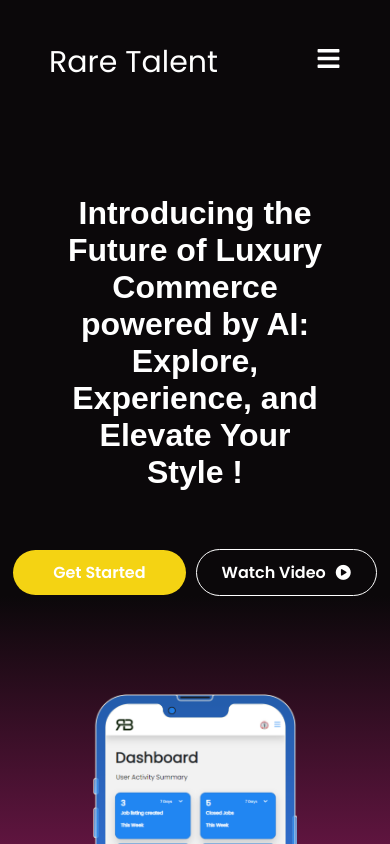
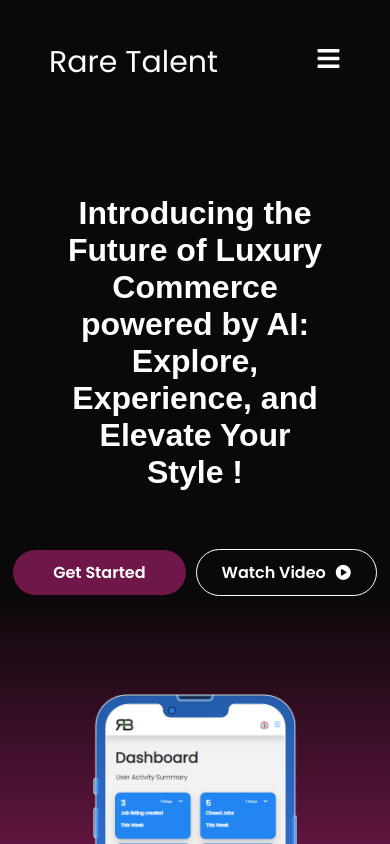
Before and after one commit to somethingofscientist/ats_landing_black_web, a React (Create React App) app: page / in a window 390 px wide. Shown: the top 844 px of the page. Built offline with nearby package versions, Linux system fonts and the light colour scheme.

Commit message:
adding bg black

```diff
--- a/src/components/curve/Curve.module.css
+++ b/src/components/curve/Curve.module.css
@@ -21,6 +21,7 @@
 
   /* new change AG */
   background: linear-gradient(#0B080A, #6F1749, #CB5E9C);
+  /* background-color: red; */
 }
 
 .white_curve {
--- a/src/components/curve2/Curve.module.css
+++ b/src/components/curve2/Curve.module.css
@@ -25,7 +25,7 @@
   }
 
   .white_curve {
-    height: 100vh;
+    /* height: 100vh; */
     /* border-radius:50%; */
     z-index: 1;
     width: 150%;
--- a/src/components/footer_curve/Curve.module.css
+++ b/src/components/footer_curve/Curve.module.css
@@ -9,7 +9,7 @@
 }
 
 .curve {
-  height: 50vh;
+  height: 20vh;
   position: relative;
   z-index: 2;
   /* background: linear-gradient(#2186F2, #4E36E2, #4731d6); */
--- a/src/components/hero_section/Hero_section.module.css
+++ b/src/components/hero_section/Hero_section.module.css
@@ -14,7 +14,7 @@
 
 .hero_section_content {
     font-family: sans-serif !important;
-    font-size: 3.6rem;
+    font-size: 3rem;
     font-weight: bold;
     text-align: center;
     font-family: 'Inter';
@@ -45,7 +45,7 @@
 }
 
 .get_started {
-    background-color: #F4D313;
+    background-color: #6F1749;
     padding: 10px 40px;
     border-radius: 28px;
     font-weight: 600;
```
